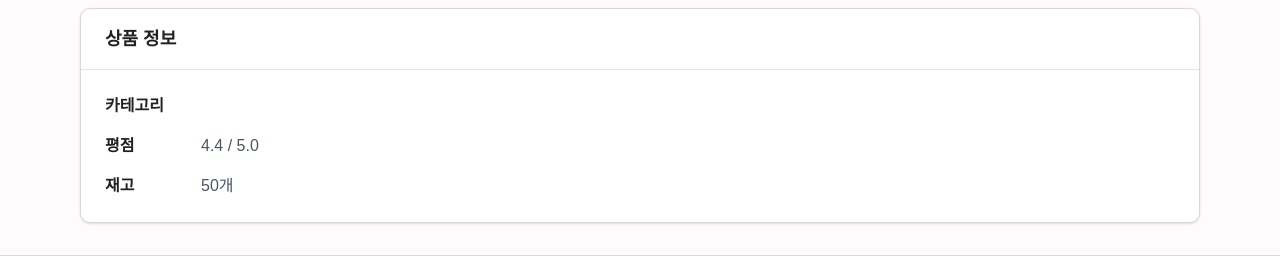
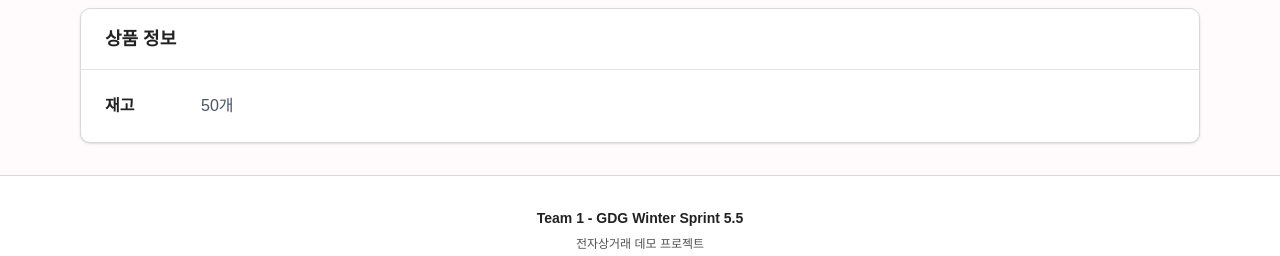
Before and after one commit to GDG-on-Campus-KNU/winter-sprint-5.5st-team1-fe, a React (Vite) app: page /products/1 in a window 1280 px wide. Shown: the part 696-952 px from the top of the page. Built offline with nearby package versions, Linux system fonts and the light colour scheme.

Commit message:
fix: 카테고리 필드 삭제로 인한 에러 해결

```diff
--- a/src/components/product/ProductDetailInfo.tsx
+++ b/src/components/product/ProductDetailInfo.tsx
@@ -1,12 +1,8 @@
 interface ProductDetailInfoProps {
-  category: string;
-  rating: number;
   stock: number;
 }
 
 export const ProductDetailInfo = ({
-  category,
-  rating,
   stock,
 }: ProductDetailInfoProps) => {
   return (
@@ -15,21 +11,9 @@ export const ProductDetailInfo = ({
         <h3 className="text-lg font-bold">상품 정보</h3>
       </div>
 
-      <div className="p-6">
-        <div className="space-y-4">
-          <div className="flex">
-            <span className="w-24 font-bold">카테고리</span>
-            <span className="text-gray-600">{category}</span>
-          </div>
-          <div className="flex">
-            <span className="w-24 font-bold">평점</span>
-            <span className="text-gray-600">{rating} / 5.0</span>
-          </div>
-          <div className="flex">
-            <span className="w-24 font-bold">재고</span>
-            <span className="text-gray-600">{stock}개</span>
-          </div>
-        </div>
+      <div className="p-6 flex">
+        <span className="w-24 font-bold">재고</span>
+        <span className="text-gray-600">{stock}개</span>
       </div>
     </div>
   );
--- a/src/pages/product/ProductDetailPage.tsx
+++ b/src/pages/product/ProductDetailPage.tsx
@@ -35,8 +35,6 @@ const ProductDetailPage = () => {
       </div>
       <div className="w-full">
         <ProductDetailInfo
-          category={product.category}
-          rating={product.rating}
           stock={product.stock}
         />
       </div>
```
